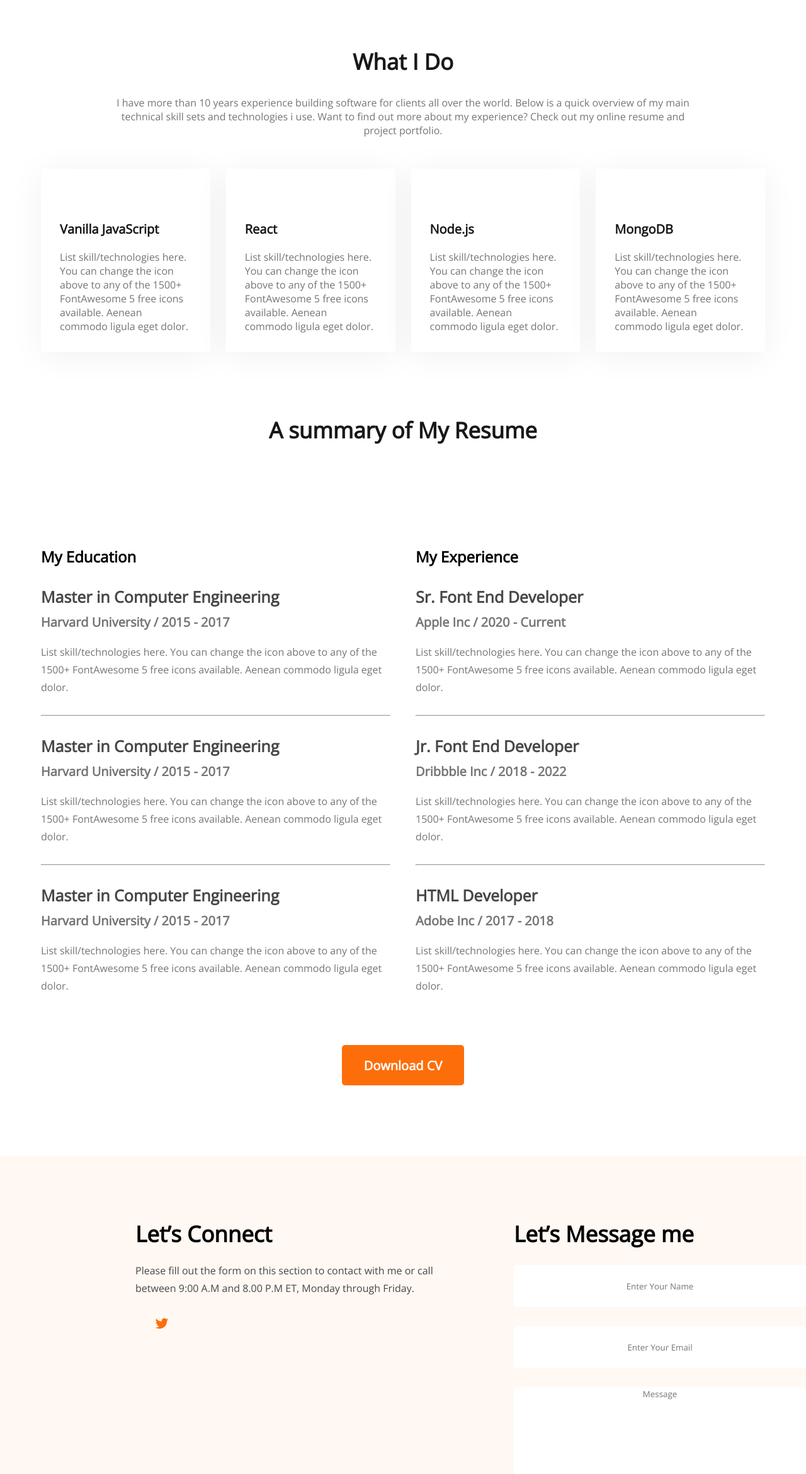
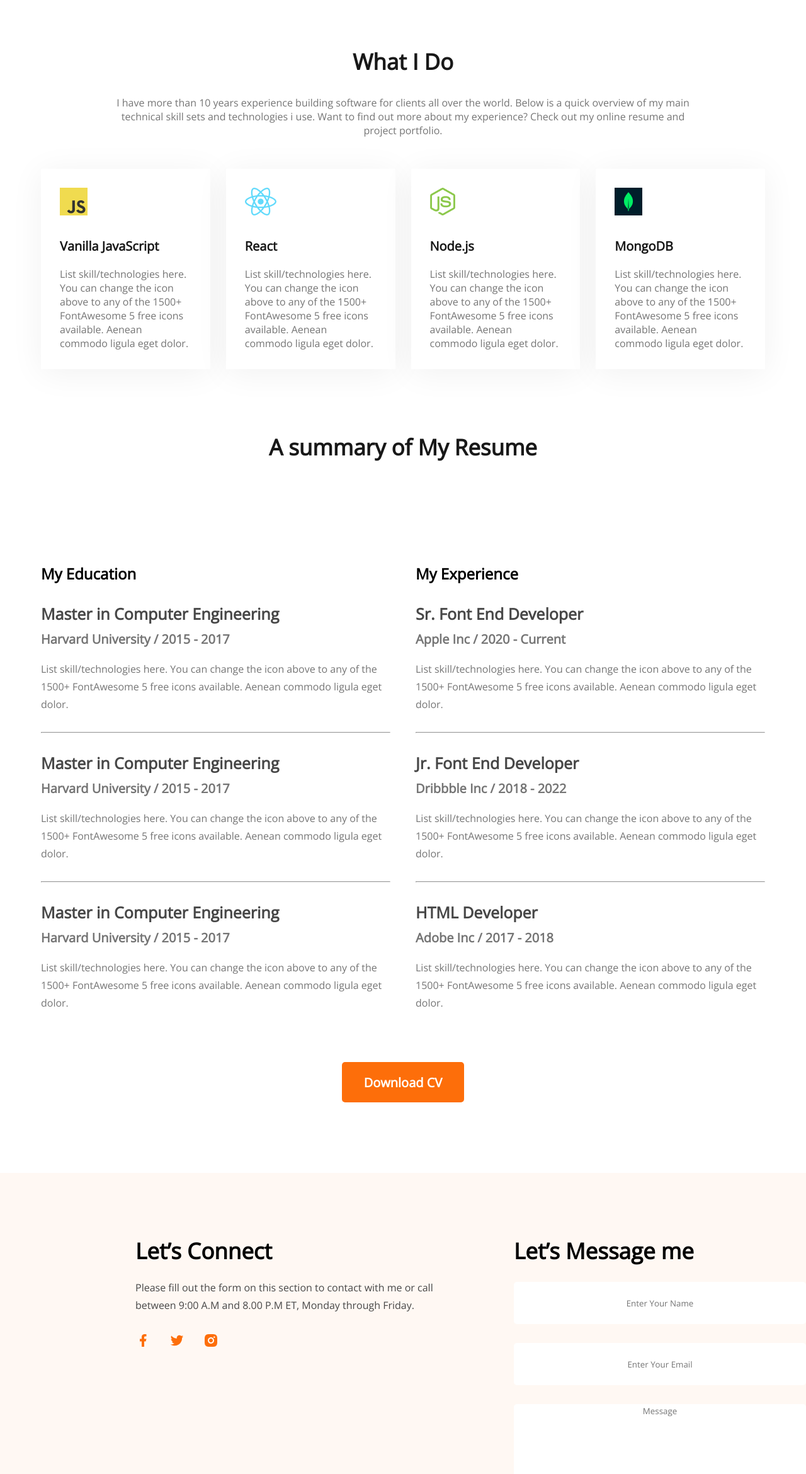
Before and after one commit to programmerasif/my-portfolio, a plain HTML site: page index.html in a window 1280 px wide. Shown: the part 1593-3933 px from the top of the page at 63% size. Drawn offline with nearby package versions, Linux system fonts and the light colour scheme; the site is published under a folder, as on GitHub Pages, so addresses that start at the root find nothing.

Commit message:
new-updat

```diff
--- a/index.html
+++ b/index.html
@@ -83,28 +83,28 @@
 
             <div class="skills-container">
                 <div class="skill">
-                    <img src="/images/icons/js.png" alt="">
+                    <img src="images/icons/js.png" alt="">
                     <p class="skill-title">Vanilla JavaScript</p>
                     <p class="skill-description">List skill/technologies here.
                          You can change the icon above to any of the 1500+ FontAwesome
                           5 free icons available. Aenean commodo ligula eget dolor.</p>
                 </div>
                 <div class="skill">
-                    <img src="/images/icons/react.png" alt="">
+                    <img src="images/icons/react.png" alt="">
                     <p class="skill-title">React</p>
                     <p class="skill-description">List skill/technologies here.
                          You can change the icon above to any of the 1500+ FontAwesome
                           5 free icons available. Aenean commodo ligula eget dolor.</p>
                 </div>
                 <div class="skill">
-                    <img src="/images/icons/nodejs.png" alt="">
+                    <img src="images/icons/nodejs.png" alt="">
                     <p class="skill-title">Node.js</p>
                     <p class="skill-description">List skill/technologies here.
                          You can change the icon above to any of the 1500+ FontAwesome
                           5 free icons available. Aenean commodo ligula eget dolor.</p>
                 </div>
                 <div class="skill">
-                    <img class="s-img" src="/images/icons/mongo.png" alt="">
+                    <img class="s-img" src="images/icons/mongo.png" alt="">
                     <p class="skill-title">MongoDB</p>
                     <p class="skill-description">List skill/technologies here.
                          You can change the icon above to any of the 1500+ FontAwesome
@@ -196,9 +196,9 @@
                        and 8.00 P.M ET, Monday through
                         Friday.</p>
                         <div class="contact-link">
-                            <a href=""><img src="/images/icons/facebook.png" alt="" id="fb"></a>
+                            <a href=""><img src="images/icons/facebook.png" alt="" id="fb"></a>
                             <a href=""><img src="images/icons/twitter.png" alt="" id="twitter"></a>
-                            <a href=""><img src="/images/icons/insta.png" alt="" id="insta"></a>
+                            <a href=""><img src="images/icons/insta.png" alt="" id="insta"></a>
                         </div>
             </div>
             <div class="contact-msg">
--- a/styles/index.css
+++ b/styles/index.css
@@ -4,7 +4,7 @@
 }
 .header{
     background: #FFF8F3;
-    background-image: url(../images/header_bg.png) , url(../images/developer.png);
+    background-image: url("../images/header_bg.png") , url("../images/developer.png");
     background-repeat: no-repeat;
     background-position: bottom right, left;
 }
```
